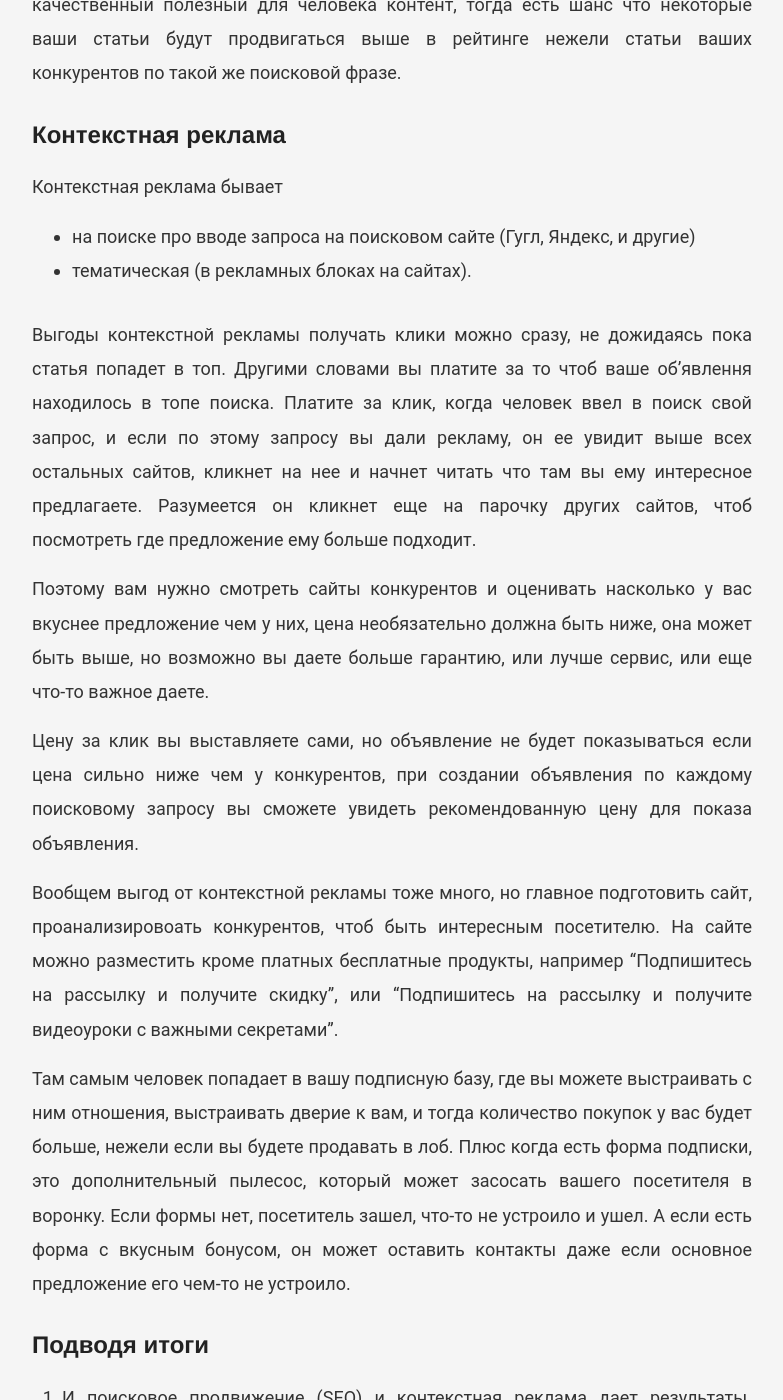
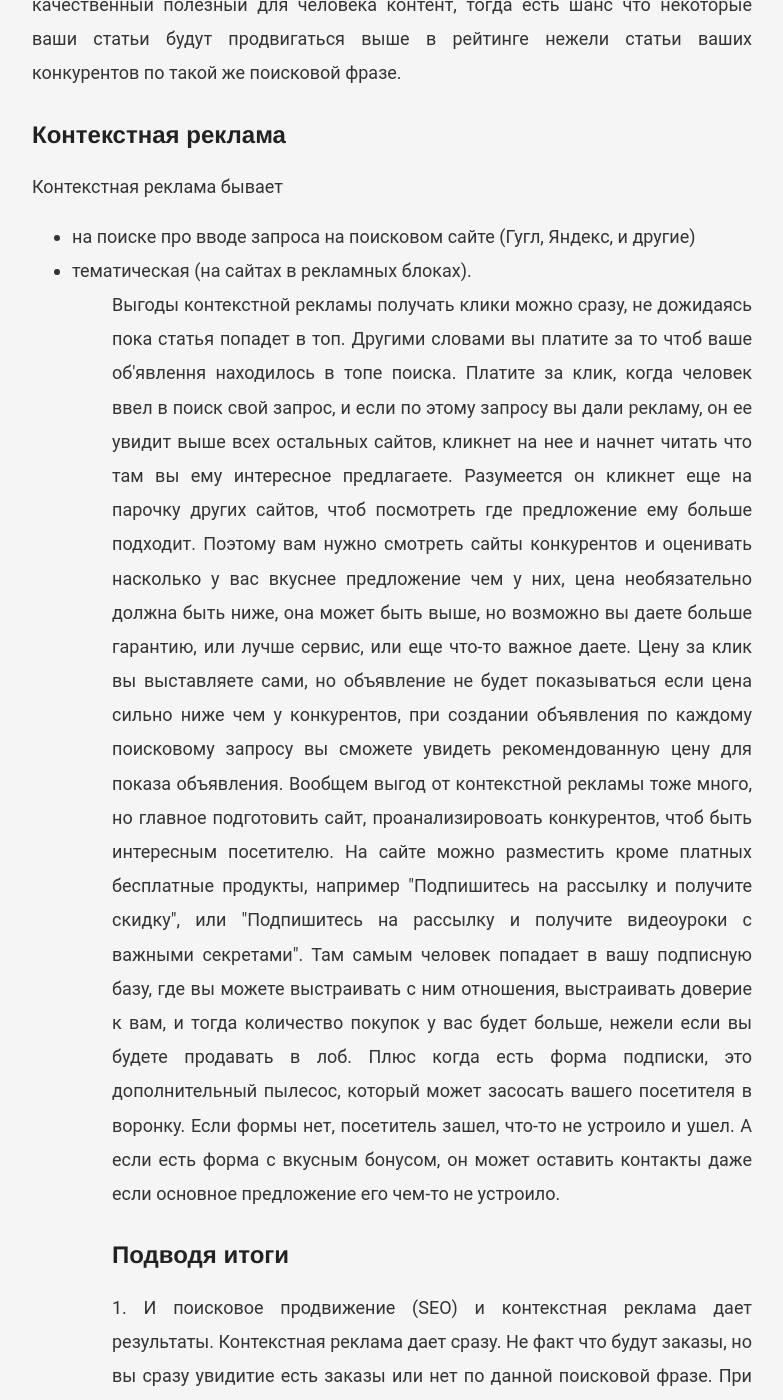
Before and after one commit to VadymVolos/vadymvolos.github.io, a Jekyll site: the page built from _posts/2016-12-07-chto-vygodnee-prodvizhenie-sayta-ili-kontekst-reklama.md, in a window 1280 px wide and 1400 px high, scrolled down 1198 px. Shown: the whole window, without its empty margins (248-1031 px from the left). Built offline with Jekyll 4.4.1, drawn with Linux system fonts in a browser that asks for light colours; comment, search, counter and statistics services are not loaded; some of the changed text lies outside the part shown.

Commit message:
Update 2016-12-07-chto-vygodnee-prodvizhenie-sayta-ili-kontekst-reklama.md

```diff
--- a/_posts/2016-12-07-chto-vygodnee-prodvizhenie-sayta-ili-kontekst-reklama.md
+++ b/_posts/2016-12-07-chto-vygodnee-prodvizhenie-sayta-ili-kontekst-reklama.md
@@ -22,8 +22,10 @@
 <h2>Контекстная реклама</h2>
 
 Контекстная реклама бывает
-- на поиске про вводе запроса на поисковом сайте (Гугл, Яндекс, и другие)
-- тематическая (в рекламных блоках на сайтах).
+<ul>
+<li>на поиске про вводе запроса на поисковом сайте (Гугл, Яндекс, и другие)</li>
+<li>тематическая (на сайтах в рекламных блоках).</li>
+<ul>
 
 Выгоды контекстной рекламы получать клики можно сразу, не дожидаясь пока статья попадет в топ. Другими словами вы платите за то чтоб ваше об'явлення находилось в топе поиска. Платите за клик, когда человек ввел в поиск свой запрос, и если по этому запросу вы дали рекламу, он ее увидит выше всех остальных сайтов, кликнет на нее и начнет читать что там вы ему интересное предлагаете. Разумеется он кликнет еще на парочку других сайтов, чтоб посмотреть где предложение ему больше подходит.
 
@@ -33,7 +35,7 @@
 
 Вообщем выгод от контекстной рекламы тоже много, но главное подготовить сайт, проанализировоать конкурентов, чтоб быть интересным посетителю. На сайте можно разместить кроме платных бесплатные продукты, например "Подпишитесь на рассылку и получите скидку", или "Подпишитесь на рассылку и получите видеоуроки с важными секретами".
 
-Там самым человек попадает в вашу подписную базу, где вы можете выстраивать с ним отношения, выстраивать дверие к вам, и тогда количество покупок у вас будет больше, нежели если вы будете продавать в лоб. Плюс когда есть форма подписки,  это дополнительный пылесос, который может засосать вашего посетителя в воронку. Если формы нет, посетитель зашел, что-то не устроило и ушел. А если есть форма с вкусным бонусом, он может оставить контакты даже если основное предложение его чем-то не устроило.
+Там самым человек попадает в вашу подписную базу, где вы можете выстраивать с ним отношения, выстраивать доверие к вам, и тогда количество покупок у вас будет больше, нежели если вы будете продавать в лоб. Плюс когда есть форма подписки,  это дополнительный пылесос, который может засосать вашего посетителя в воронку. Если формы нет, посетитель зашел, что-то не устроило и ушел. А если есть форма с вкусным бонусом, он может оставить контакты даже если основное предложение его чем-то не устроило.
 
 <h2>Подводя итоги</h2>
 
```
